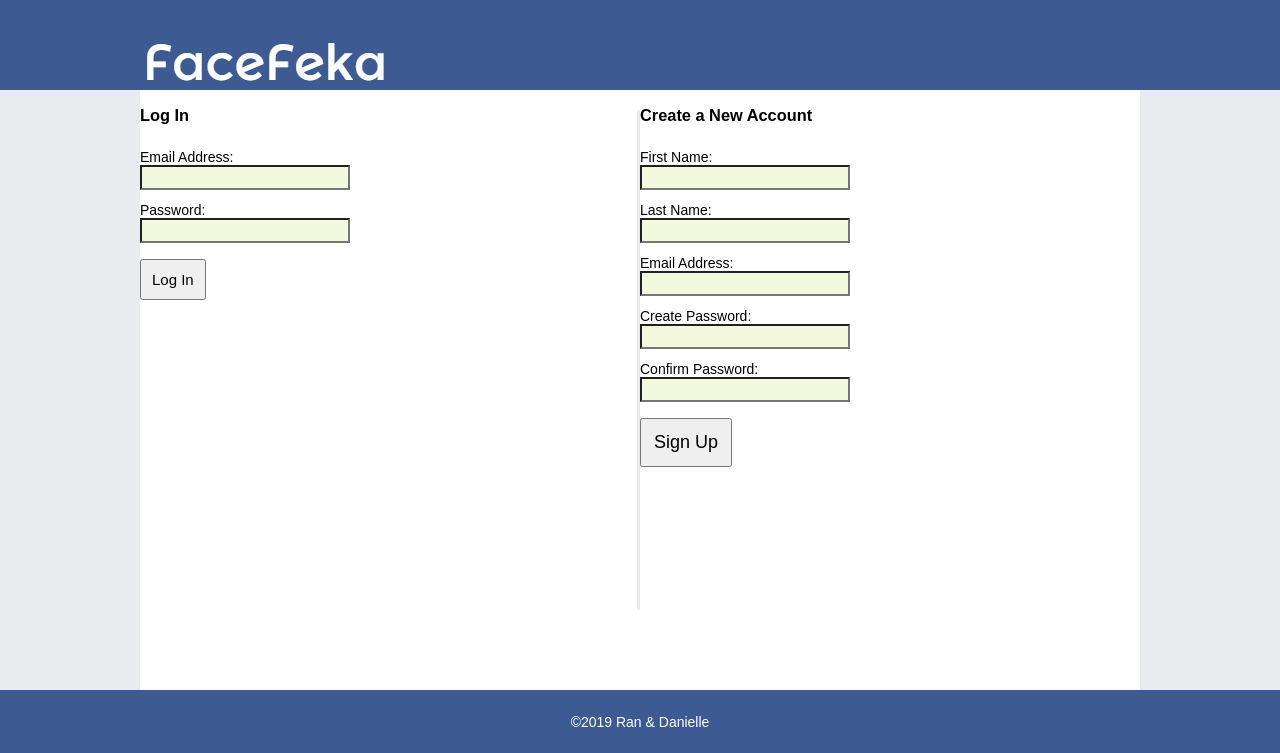
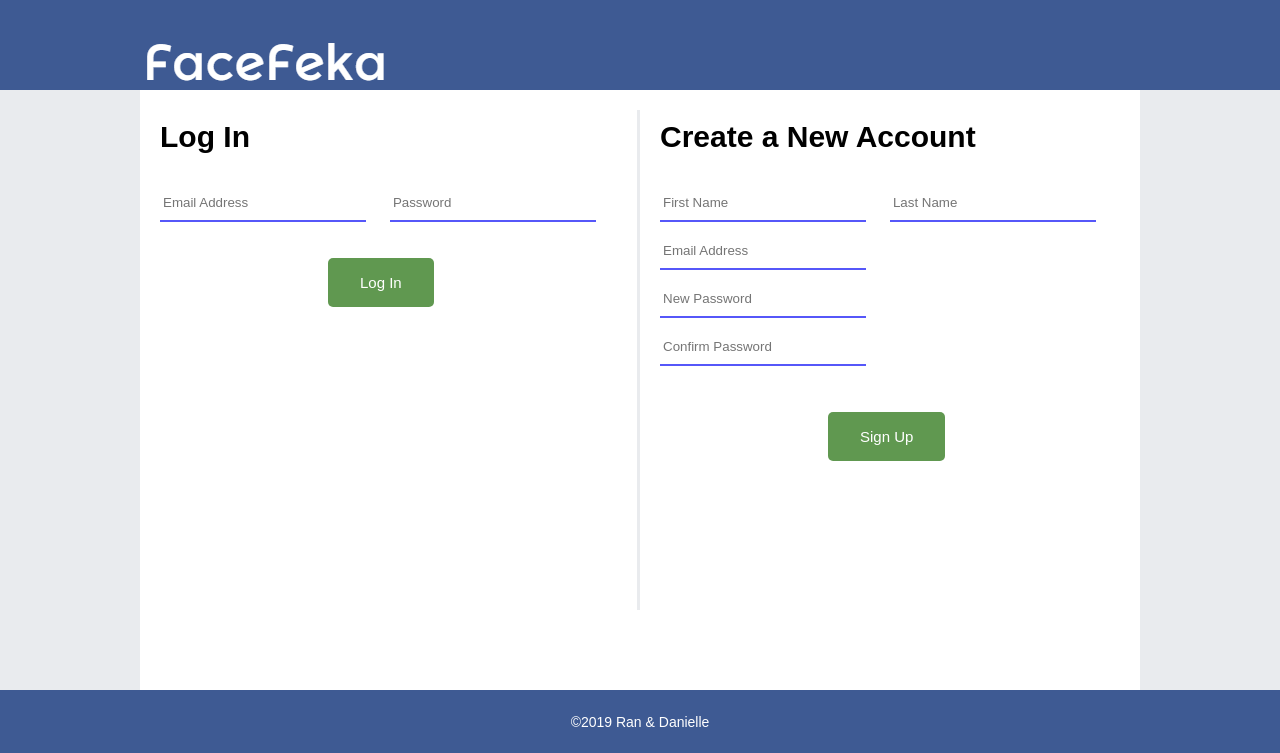
Before and after one commit to DanielleKahana/FaceFeka, a PHP site: page /FaceFeka/ in a window 1280 px wide. Shown: the top 753 px of the page. Run offline with PHP 8.4, Linux system fonts and the light colour scheme.

Commit message:
bug fixed + new style

```diff
--- a/index.php
+++ b/index.php
@@ -26,34 +26,30 @@ if($user_ok) {
 
 <div id="pageMiddle">
     <div id ='login-section'>
+        <div id='login-inner'>
         <h3>Log In</h3>
         <!-- LOGIN FORM -->
         <form id="loginform" onsubmit="return false;">
-            <div>Email Address:</div>
-            <input type="text" id="email" onfocus="emptyElement('login-status')" maxlength="88">
-            <div>Password:</div>
-            <input type="password" id="password" onfocus="emptyElement('login-status')" maxlength="100">
+            <input type="text" id="email" onfocus="emptyElement('login-status')" maxlength="88" placeholder="Email Address">
+            <input type="password" id="password" onfocus="emptyElement('login-status')" maxlength="100" placeholder="Password">
             <br /><br />
             <button id="loginbtn" onclick="login()">Log In</button>
             <p id="login-status"></p>
         </form>
         <!-- LOGIN FORM -->
     </div>
+    </div>
     <div class="vl"></div>
     <div id ='signup-section'>
+        <div id="signup-inner">
         <h3>Create a New Account</h3>
         <form name="signupform" id="signupform" onsubmit="return false;">
-            <div>First Name:</div>
-            <input id="f_name" type="text" onfocus="emptyElement('signup-status')" onkeyup="restrict('f_name')" maxlength="88">
-            <div>Last Name:</div>
-            <input id="l_name" type="text" onfocus="emptyElement('signup-status')" onkeyup="restrict('l_name')" maxlength="88">
-            <div>Email Address:</div>
-            <input id="user-email" type="text" onfocus="emptyElement('signup-status')" onblur="check_email()" onkeyup="restrict('user-email')" maxlength="88">
+            <input id="f_name" type="text" onfocus="emptyElement('signup-status')" onkeyup="restrict('f_name')" maxlength="88" placeholder="First Name">
+            <input id="l_name" type="text" onfocus="emptyElement('signup-status')" onkeyup="restrict('l_name')" maxlength="88" placeholder="Last Name">
+            <input id="user-email" type="text" onfocus="emptyElement('signup-status')" onblur="check_email()" onkeyup="restrict('user-email')" maxlength="88" placeholder="Email Address">
             <span id="unamestatus"></span>
-            <div>Create Password:</div>
-            <input id="pass1" type="password" onfocus="emptyElement('signup-status')" maxlength="100">
-            <div>Confirm Password:</div>
-            <input id="pass2" type="password" onfocus="emptyElement('signup-status')" maxlength="100">
+            <input id="pass1" type="password" onfocus="emptyElement('signup-status')" maxlength="100" placeholder="New Password">
+            <input id="pass2" type="password" onfocus="emptyElement('signup-status')" maxlength="100" placeholder="Confirm Password">
             <br /><br />
             <button id="signupbtn" onclick="signup()">Sign Up</button>
             <span id="signup-status"></span>
@@ -61,6 +57,7 @@ if($user_ok) {
     </div>
 
 </div>
+</div>
 
 <?php include_once ("php_includes/pageBottom_template.php"); ?>
 </body>
--- a/js/post.js
+++ b/js/post.js
@@ -57,14 +57,13 @@ function comment_it(id, user_name) {
         ajax.onreadystatechange = function() {
             if (ajaxReturn(ajax) == true) {
                 var response = ajax.responseText;
-                if (ajax.responseText == "comment_failed") {
+                if (response == "comment_failed") {
                     _("commentbody" + postid).innerHTML = "Your comment didn't posted, please try again later.";
                 } else {
-                    var check = ajax.responseText;
                     _("commentbody" + postid).value = "";
 
                     //insert new row
-                    _("comment_tbody"+postid).insertAdjacentHTML('afterbegin', "<tr> <td><span id ='comment-title'>"+user_name+" ~ "+check+"</span><br/>"+text+"</td></tr>");
+                    _("comment_tbody"+postid).insertAdjacentHTML('afterbegin', "<tr> <td><span id ='comment-title'>"+user_name+" ~ "+response+"</span><br/>"+text+"</td></tr>");
                 }
             }
         }
--- a/js/search_friends.js
+++ b/js/search_friends.js
@@ -72,7 +72,10 @@ function response_handler(request_id, isAccepted) {
             if (isAccepted) {
                 window.open("http://localhost:5000");
             } else {
-                //TODO inform the user the invitation rejected ot timed out
+                _("invite-text").innerText = "Invitation was rejected";
+                _("accept-btn").setAttribute("disabled", "disabled");
+                _("reject-btn").setAttribute("disabled", "disabled");
+
             }
         }
         }
--- a/js/uploadScript.js
+++ b/js/uploadScript.js
@@ -39,8 +39,8 @@ $(document).ready(function (e) {
                     $("#tbody").prepend("<tr><td><div class='post-wrapper'><div id='post-body'>" +
                         text + "</div><div id='post_images"+postid+"'></div><input class='permission-btn' type='image' src='images/"+permission+".png' id='permissionbtn"+postid+"' onclick='change_status("+postid+")' value='"+permission+"'>"+
                         "<div id='posted_by'>"+full_name+" <img class='normal-img' src='images/calendar.png'> "+posted_at+"</div>"+
-                        "<form id='like' onsubmit='return false;'> <img class='normal-img' src='images/heart.png'>"+
-                        "<div id='likesCount"+ postid +"' style='display: inline;'> 0</div><input id='likebtn"+postid+"' class='like-btn' post-id='"+ postid+"' type = 'submit' name = 'like_btn' value = 'Like' onclick='like("+postid+")' ></form>"+
+                        "<form id='like' onsubmit='return false;'> <img class='normal-img' src='images/heart.png'> "+
+                        "<div id='likesCount"+ postid +"' style='display: inline;'> 0 </div><input id='likebtn"+postid+"' class='like-btn' post-id='"+ postid+"' type = 'submit' name = 'like_btn' value = 'Like' onclick='like("+postid+")' ></form>"+
                         "<form name='commentform' id='commentform' onsubmit='return false;'>"+
                         "<textarea class='comment-body' id='commentbody"+postid+"' row='3' cols='50'></textarea> <input type='submit' id='comment-btn' name='comment' value='Comment' onclick='comment_it(\""+postid+"\",\""+full_name+"\")'>"+
                         "</form><div id='comment-section'><table id='comment_table'><tbody id='comment_tbody"+postid+"'></tbody></table></div></div></td></tr>");
--- a/php_includes/db_create_tables.php
+++ b/php_includes/db_create_tables.php
@@ -86,7 +86,6 @@ $tbl_invites = "CREATE TABLE IF NOT EXISTS invites (
                 id INT(11) NOT NULL AUTO_INCREMENT,
                 sender_id INT(11) NOT NULL,
                 friend_id INT(11) NOT NULL,
-                status VARCHAR (255) NOT NULL default 'Pending',
                 sent_at DATETIME NOT NULL,
                 PRIMARY KEY (id)
                 )";
--- a/php_includes/pageTop_template.php
+++ b/php_includes/pageTop_template.php
@@ -28,8 +28,8 @@ if($user_ok) {
                             <div id='livesearch'></div>
                 </div>
 
-                <div class='dropdown' onmouseenter='showNotifications()' onmouseleave='toggle_element(\"dropdown-content\")'>
-                    <button id='show_notification' class='dropbtn' >Invites</button>
+                <div class='console-btn' onmouseenter='showNotifications()' onmouseleave='toggle_element(\"dropdown-content\")'>
+                    <input type='image' src='images/console.png' id='show_notification' class='dropbtn' >
                     <div id='dropdown-content' class='dropdown-content'></div>
                 </div>
 
--- a/style/stylesheet.css
+++ b/style/stylesheet.css
@@ -7,6 +7,10 @@ body {
 
 img {
     border-radius: 50%;
+}
+
+h1, p {
+    color: #333333;
 }
 
 #comment_tbody {
@@ -179,19 +184,87 @@ img {
 #signupform > div {
     margin-top: 12px;
 }
-#signupform > input,select {
+#pass1 {
+    display: block;
+}
+#signupbtn {
+    font-size:15px;
+    background-color: #609850;
+    border: none;
+    color: white;
+    padding: 16px 32px;
+    text-decoration: none;
+    cursor: pointer;
+    border-radius: 5px;
+    margin-left: 35%;
+    margin-top: 20px;
+}
+
+#signup-status {
+    width: 50%;
+    margin: 20px auto;
+    text-align: center;
+    display: block;
+}
+#signup-inner{
+    margin-left: 20px;
+}
+
+#signup-inner > h3 {
+    font-size: 30px;
+}
+
+#signup-inner input {
+    border: none;
+    border-bottom: 2px solid #5657f9;
     width: 200px;
     padding: 3px;
-    background: #F3F9DD;
+    height: 30px;
+    margin-right: 20px;
+    margin-bottom: 10px;
 }
-#signupbtn {
-    font-size:18px;
-    padding: 12px;
+
+
+
+#login-inner {
+    margin-left:20px;
+}
+
+#login-inner > h3 {
+    font-size: 30px;
+}
+
+#login-inner input {
+    border: none;
+    border-bottom: 2px solid #5657f9;
+    width: 200px;
+    padding: 3px;
+    height: 30px;
+    margin-right: 20px;
 }
 
 #login-section {
     float: left;
     width: 50%;
+}
+
+#login-status {
+    width: 50%;
+    margin: 20px auto;
+    text-align: center;
+}
+
+#login-section button {
+    background-color: #609850;
+    border: none;
+    color: white;
+    padding: 16px 32px;
+    text-decoration: none;
+    cursor: pointer;
+    border-radius: 5px;
+    margin-left: 35%;
+    margin-top: 20px;
+
 }
 
 #loginform{
@@ -200,11 +273,7 @@ img {
 #loginform > div {
     margin-top: 12px;
 }
-#loginform > input {
-    width: 200px;
-    padding: 3px;
-    background: #F3F9DD;
-}
+
 #loginbtn {
     font-size:15px;
     padding: 10px;
```
Also changed, not shown: other parts of style/stylesheet.css (+37 -18 lines), game_notifications.php (+8 -5 lines), live_search.php (+20 -4 lines), profile.php (+11 -68 lines), images/console.png (added).
